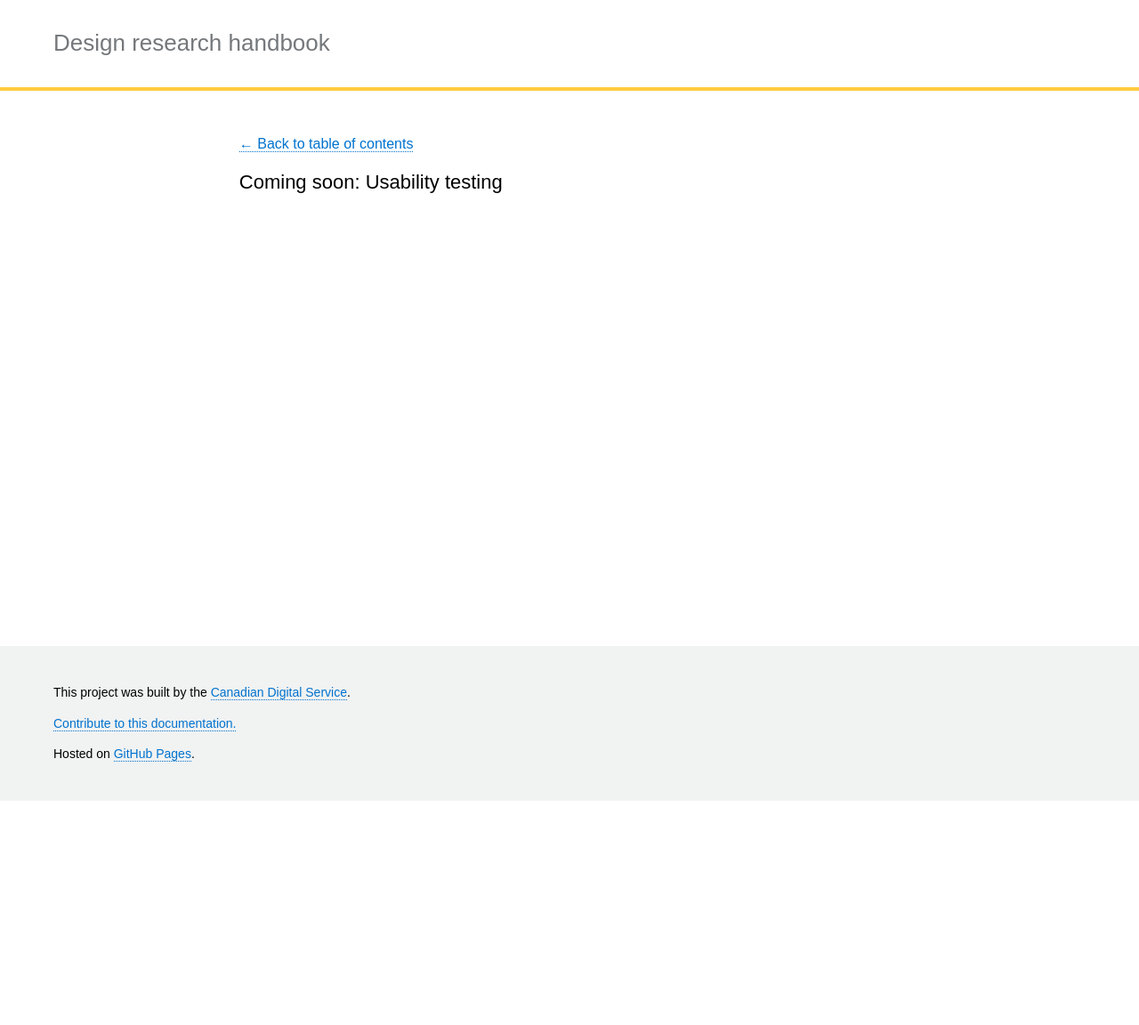
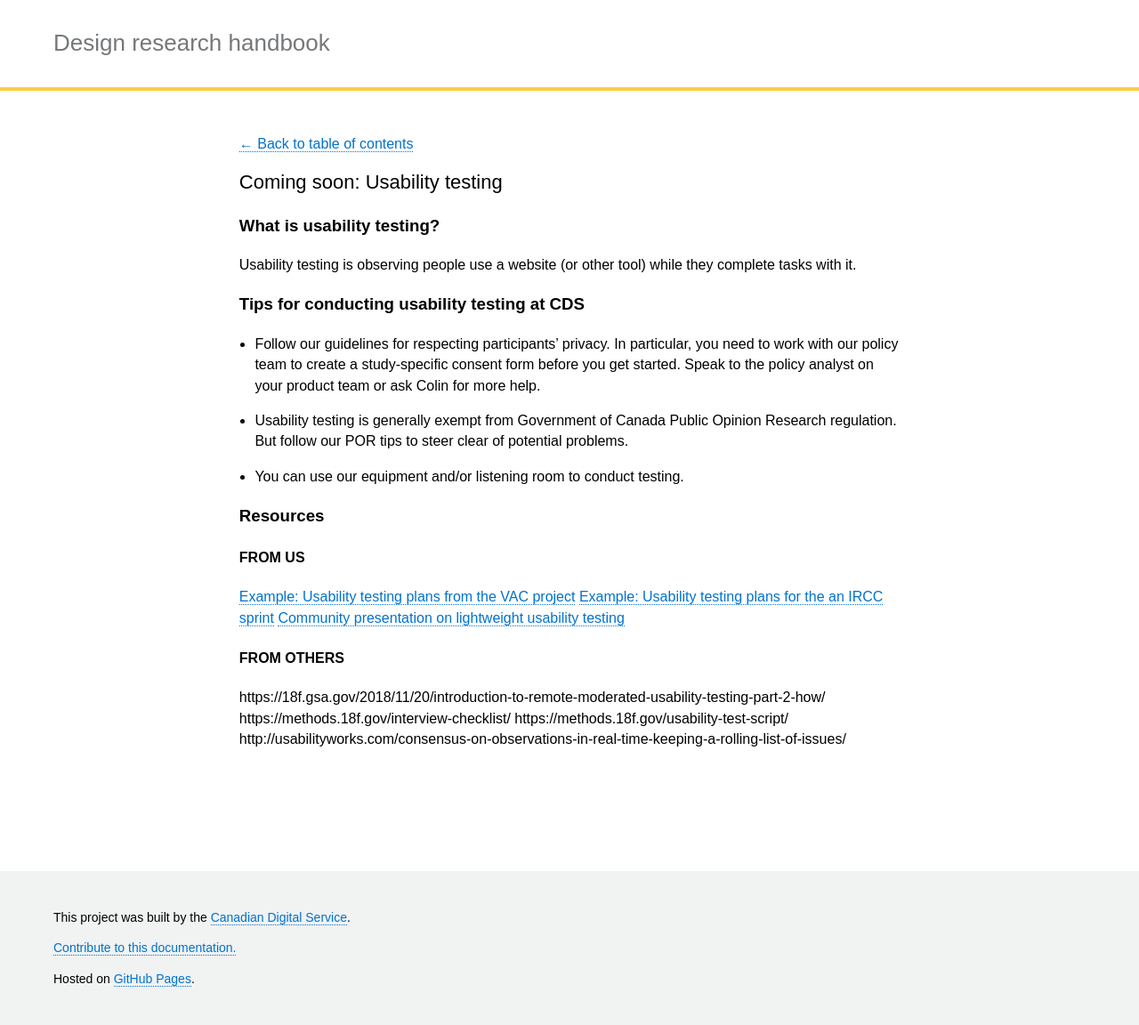
Before and after one commit to cds-snc/design-research-handbook, a Jekyll site: the page built from _pages/en/methods/usability-testing.md, in a window 1280 px wide. Shown: the whole page at 89% size. Built offline with Jekyll 4.4.1, drawn with Linux system fonts in a browser that asks for light colours; before the commit the page ends 900 px from its top, so only the background shows below that.

Commit message:
Initial content

```diff
--- a/_pages/en/methods/usability-testing.md
+++ b/_pages/en/methods/usability-testing.md
@@ -6,3 +6,24 @@ category: "Methods"
 permalink: "/usability-testing/"
 trans_url: "/fr-needed/"
 ---
+
+### What is usability testing?
+Usability testing is observing people use a website (or other tool) while they complete tasks with it.
+
+### Tips for conducting usability testing at CDS
+* Follow our guidelines for respecting participants' privacy. In particular, you need to work with our policy team to create a study-specific consent form before you get started. Speak to the policy analyst on your product team or ask Colin for more help.
+* Usability testing is generally exempt from Government of Canada Public Opinion Research regulation. But follow our POR tips to steer clear of potential problems.
+* You can use our equipment and/or listening room to conduct testing.
+
+### Resources
+
+#### From us
+[Example: Usability testing plans from the VAC project](https://docs.google.com/document/d/1GW9GhvWqLDscLOb_CP8y0pGmW_iZ8MaSnELb_5w4hd0/edit)
+[Example: Usability testing plans for the an IRCC sprint](https://docs.google.com/presentation/d/1V_fhCoBXGRApBt3AI8qg4PFaRGXyDUkQmQ2YNjKScXI/edit#slide=id.g36be40e022_0_10)
+[Community presentation on lightweight usability testing](https://docs.google.com/presentation/d/1L6r6fBTVVUiuaBWNwjv0LWAfiYHMYyGuR2lepad24Mo/edit?usp=drive_web&ouid=115428102159383580616)
+
+#### From others
+https://18f.gsa.gov/2018/11/20/introduction-to-remote-moderated-usability-testing-part-2-how/
+https://methods.18f.gov/interview-checklist/
+https://methods.18f.gov/usability-test-script/
+http://usabilityworks.com/consensus-on-observations-in-real-time-keeping-a-rolling-list-of-issues/
```
